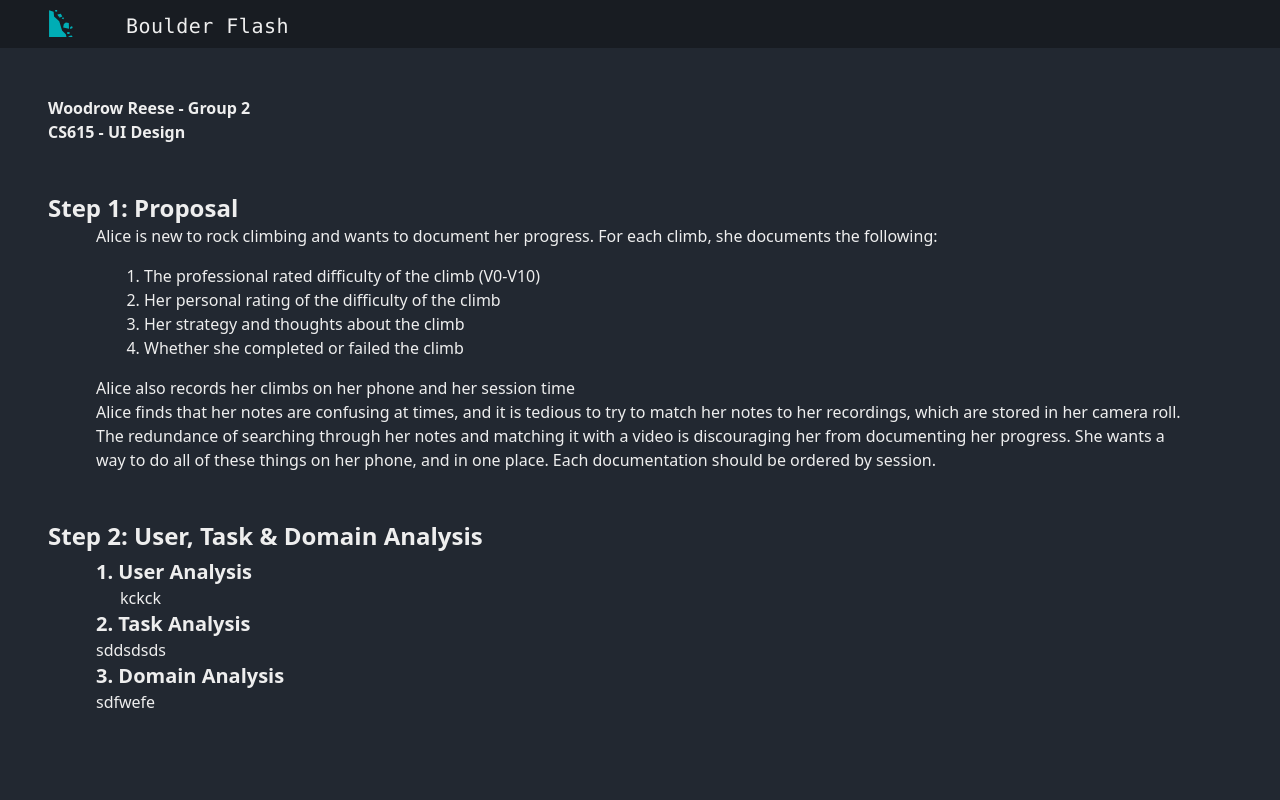
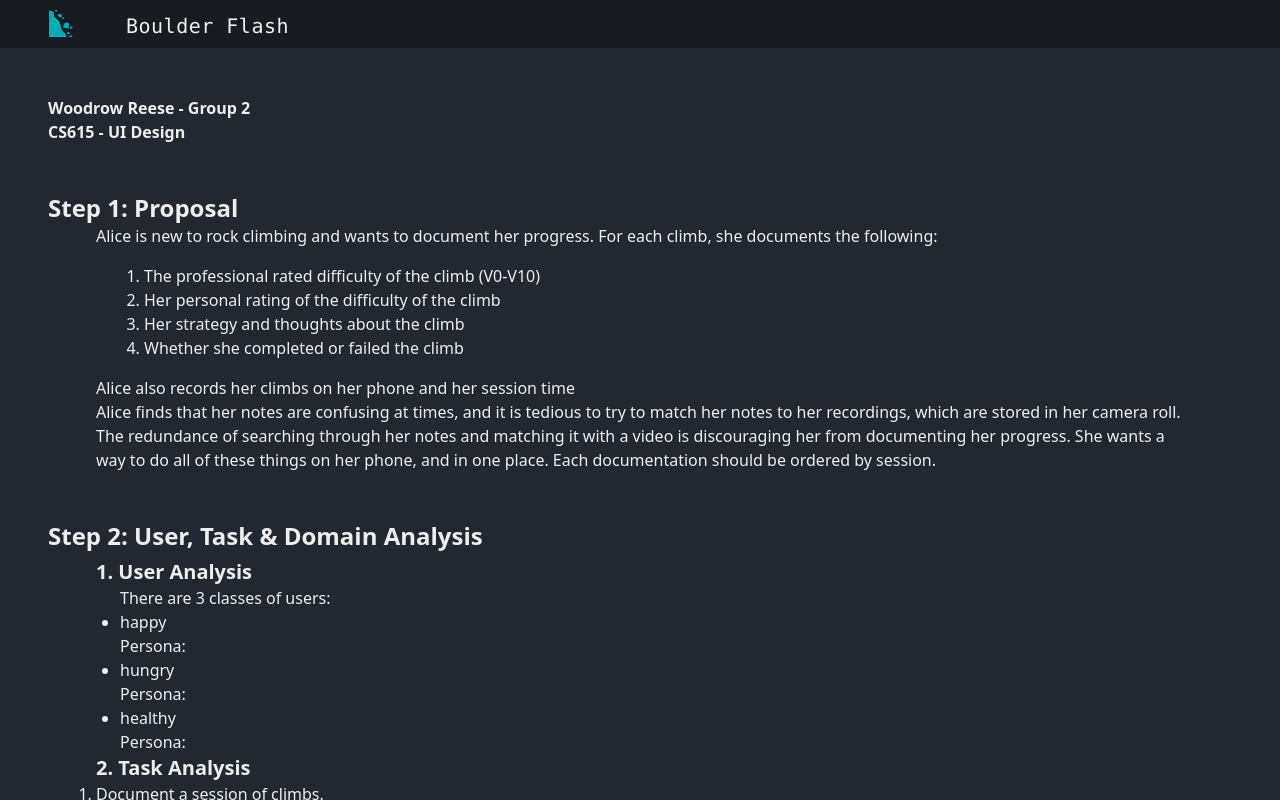
Before and after one commit to woodrow7reese/woodrow7reese.github.io, a React (Create React App) app: page / in a window 1280 px wide. Built offline with nearby package versions, Linux system fonts and the light colour scheme.

Commit message:
Analysis skeleton

```diff
--- a/src/pages/Analysis.js
+++ b/src/pages/Analysis.js
@@ -15,7 +15,35 @@ const Analysis = () => {
                     </h3>
 
                     <div className="ml-6">
-                        kckck
+                        <h4>
+                            There are 3 classes of users:
+                        </h4>
+
+                        <ol className="list-disc">
+                            <li>
+                                <div>
+                                    happy
+                                </div>
+                                <div>
+                                    Persona:
+
+                                </div>
+                            </li>
+
+                            <li>
+                                hungry
+                                <div>
+                                    Persona:
+                                </div>
+                            </li>
+
+                            <li>
+                                healthy
+                                <div>
+                                    Persona:
+                                </div>
+                            </li>
+                        </ol>
                     </div>
                 </div>
 
@@ -24,7 +52,32 @@ const Analysis = () => {
                         2. Task Analysis
                     </h3>
 
-                    sddsdsds
+                    <ol className="list-decimal">
+                        <li>
+                            Document a session of climbs. <br/>
+                            Each climb can contain a date, description, recording of climb
+                            , rating of difficulty and enjoyment.
+                        </li>
+                        <li>
+                            Each property in a session will be editable
+                        </li>
+
+                        <li>
+                            Filter sessions by date
+                        </li>
+
+                        <li>
+                            Filter climbs of a session by difficulty
+                        </li>
+
+                        <li>
+                            Delete climbs and sessions
+                        </li>
+
+                        <li>
+                            View overall session analytics
+                        </li>
+                    </ol>
                 </div>
 
                 <div>
```
